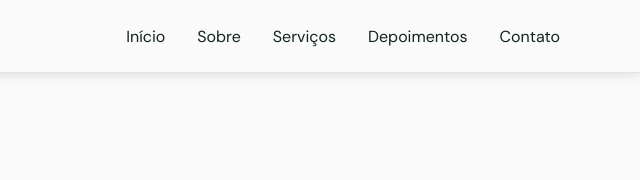
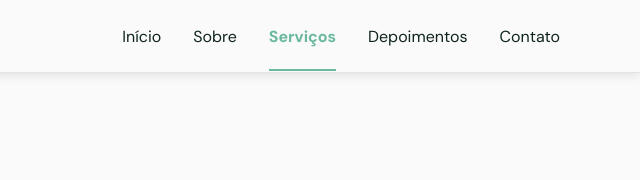
Before and after one commit to OrestesX/NLW-Rocketseat-Trilha-Origin, a plain HTML site: page index.html in a window 1280 px wide. Shown: the top 180 px of the page, 640-1280 px from the left. Drawn offline with nearby package versions, Linux system fonts and the light colour scheme; files whose address does not match are found by name.

Commit message:
finalização aula 5

```diff
--- a/main.js
+++ b/main.js
@@ -19,7 +19,7 @@ for (const link of links) {
 
 /* mudar o header da pagina no scroll*/
 
-const header = document.querySelector('header')
+const header = document.querySelector('#header')
 const navHeight = header.offsetHeight
 function changeHeaderWhenScroll() {
   if (window.scrollY >= navHeight) {
@@ -67,10 +67,8 @@ scrollReveal.reveal(
 )
 
 /* Button back to top */
-
+const backToTopButton = document.querySelector('.back-to-top')
 function backToTop() {
-  const backToTopButton = document.querySelector('.back-to-top')
-
   if (window.scrollY >= 560) {
     backToTopButton.classList.add('show')
   } else {
@@ -78,9 +76,34 @@ function backToTop() {
   }
 }
 
+/* Menu ativo conforma a seção visível na página */
+const sections = document.querySelectorAll('main section[id]')
+function activateMenuAtCurrentSection() {
+  const checkpoint = window.pageYOffset + (window.innerHeight / 8) * 4
+
+  for (const section of sections) {
+    const sectionTop = section.offsetTop
+    const sectionHeigth = section.offsetHeight
+    const sectionId = section.getAttribute('id')
+
+    const checkpointStart = checkpoint >= sectionTop
+    const checkpointEnd = checkpoint <= sectionTop + sectionHeigth
+
+    if (checkpointStart && checkpointEnd) {
+      document
+        .querySelector('nav ul li a[href*=' + sectionId + ']')
+        .classList.add('active')
+    } else {
+      document
+        .querySelector('nav ul li a[href*=' + sectionId + ']')
+        .classList.remove('active')
+    }
+  }
+}
+
 /* When Scrool*/
-
 window.addEventListener('scroll', function () {
   changeHeaderWhenScroll()
   backToTop()
+  activateMenuAtCurrentSection()
 })
--- a/style.css
+++ b/style.css
@@ -171,7 +171,8 @@ nav ul li a {
   position: relative;
 }
 
-nav ul li a:hover {
+nav ul li a:hover,
+nav ul li a.active {
   color: var(--base-color);
 }
 
@@ -187,7 +188,8 @@ nav ul li a::after {
   transition: width 0.2s;
 }
 
-nav ul li a:hover::after {
+nav ul li a:hover::after,
+nav ul li a.active::after {
   width: 100%;
 }
 
@@ -558,6 +560,12 @@ footer .social a:hover {
 
   nav .menu ul li a.title {
     font: 400 1rem var(--body-font);
+    -webkit-font-smoothing: antialiased;
+  }
+
+  nav .menu ul li a.title.active {
+    font-weight: bold;
+    -webkit-font-smoothing: auto;
   }
 
   nav .icon-menu {
```
Also changed, not shown: Origin Six (Copy)/arrow-up.svg (deleted), Origin Six (Copy)/close.svg (deleted), Origin Six (Copy)/cosmetic.svg (deleted), Origin Six (Copy)/facebook.svg (deleted), Origin Six (Copy)/instagram.svg (deleted), Origin Six (Copy)/mail.svg (deleted), Origin Six (Copy)/map-pin.svg (deleted), Origin Six (Copy)/menu.svg (deleted), Origin Six (Copy)/phone.svg (deleted), Origin Six (Copy)/trim.svg (deleted), Origin Six (Copy)/whatsapp.svg (deleted), Origin Six (Copy)/woman-hair.svg (deleted), Origin Six (Copy)/youtube.svg (deleted).
